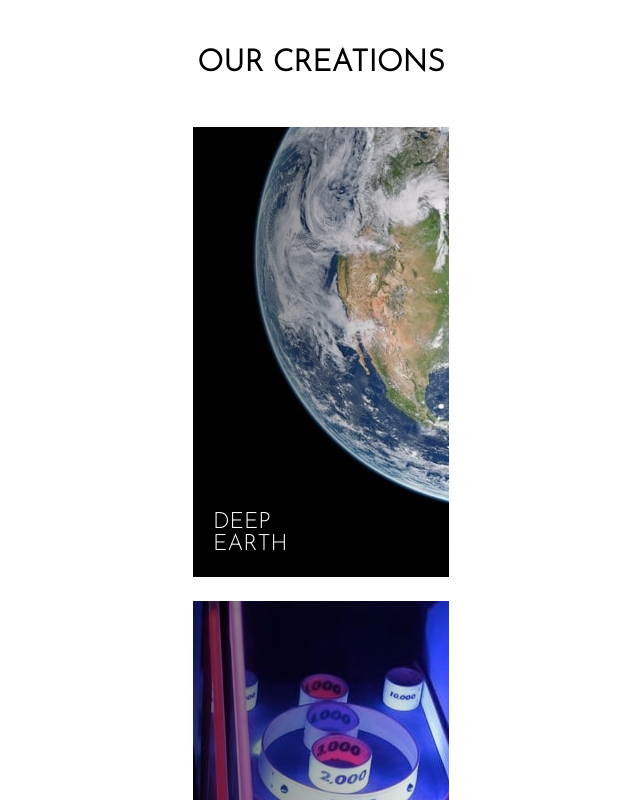
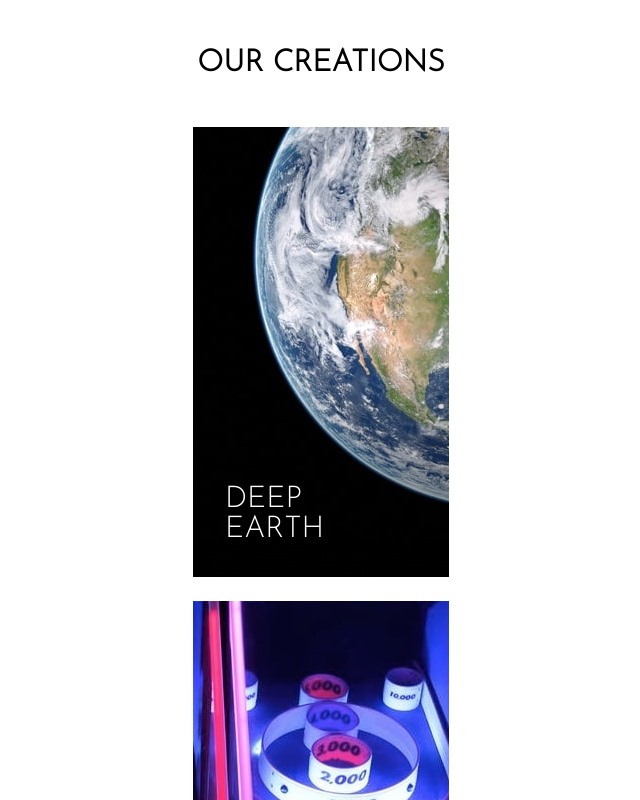
Before and after one commit to garyeung/frontendmentor_landing-page, a React (Vite) app: page / in a window 1280 px wide. Shown: the part 1400-2200 px from the top of the page, without its empty margins (319-959 px from the left). Built offline with nearby package versions, Linux system fonts and the light colour scheme.

Commit message:
add desktop style

```diff
--- a/src/components/bases/Creation.less
+++ b/src/components/bases/Creation.less
@@ -19,6 +19,7 @@
   width: 100%;
   height: 100%;
   background: linear-gradient(to right, rgba(0,0,0,0.6), transparent);
+  transition: background-color 0.3s ease;
 }
 
 .creation-text {
@@ -36,3 +37,27 @@
   max-width: 40%; // for line break
   overflow: visible;
 }
+
+
+@media screen and (min-width: @mobile-width) {
+  .creation-overlay {
+    background: linear-gradient(to top, rgba(0, 0, 0, 0.6) 0%, transparent 50%);
+  }
+
+  .creation-text {
+    bottom: 32px;
+    left: 32px;
+    font-size: 2rem;
+    max-width: 70%;
+  }
+
+  .creation:hover {
+
+    .creation-overlay {
+        background: rgba(255, 255, 255, 0.7); // Light wash on hover
+    }
+    .creation-text {
+        color: @black; // Text turns black on the light hover background
+    }
+  }
+}
```
